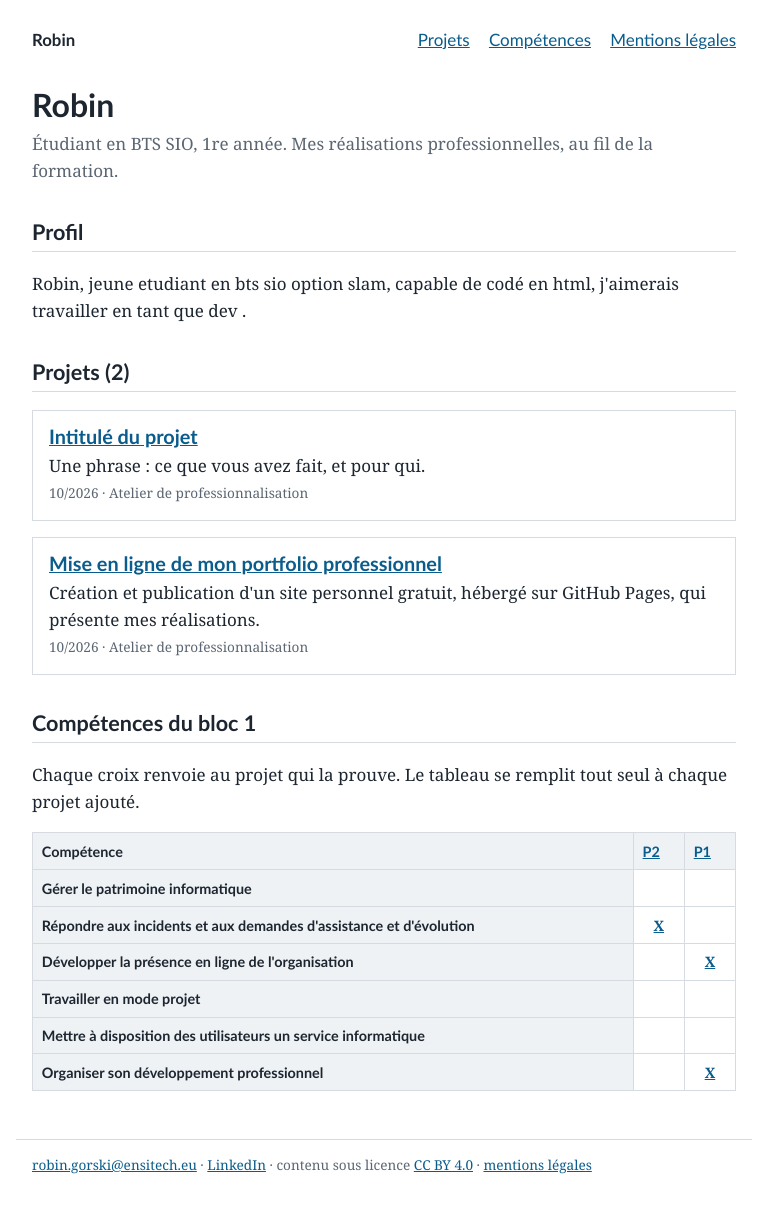
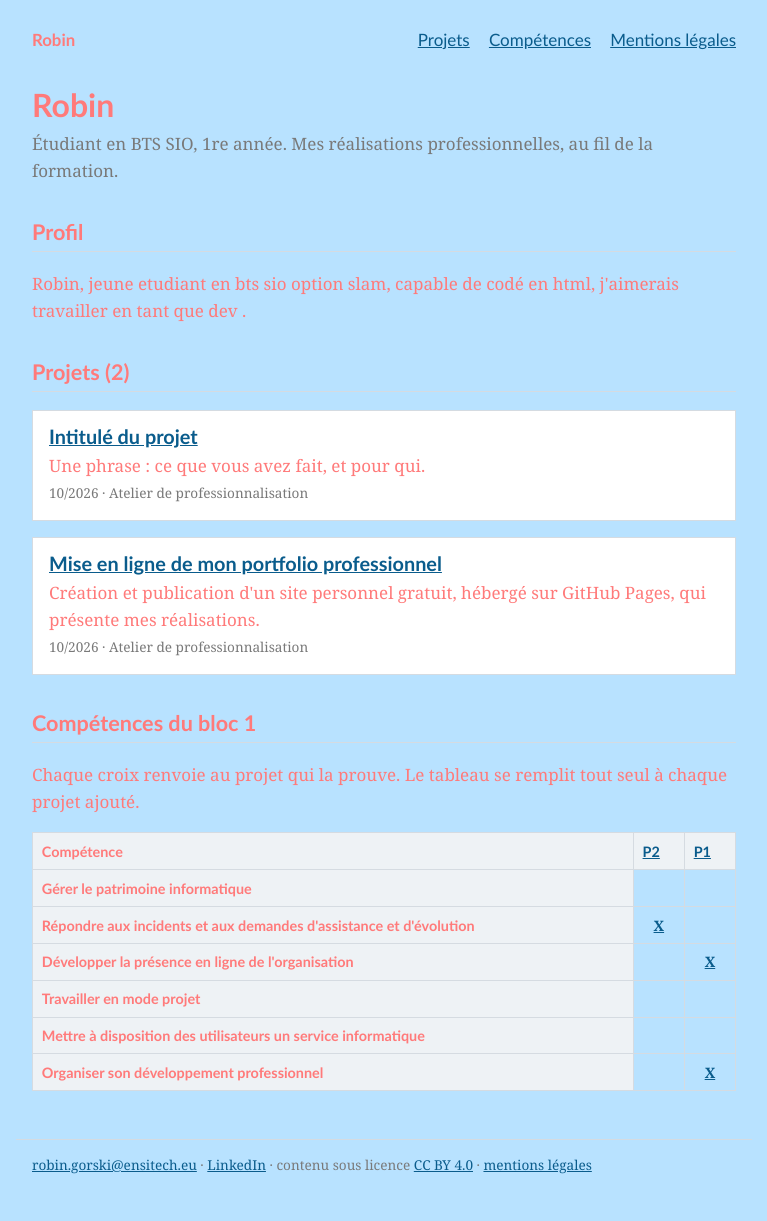
Before and after one commit to Telfand/portfolio, a Jekyll site: the page built from index.html, in a window 1280 px wide. Shown: the whole page, without its empty margins (256-1023 px from the left). Built offline with Jekyll 4.4.1, drawn with Linux system fonts in a browser that asks for light colours.

Commit message:
Update color variables in style.css

```diff
--- a/css/style.css
+++ b/css/style.css
@@ -1,11 +1,11 @@
 /* Mise en forme du portfolio. Changez la couleur --accent pour donner
    votre teinte au site ; le reste suit. */
 :root {
-  --encre: #1d2630;
+  --encre: #FF7A7A;
   --accent: #0a5c8c;
-  --fond: ##B8E2FF;
+  --fond: #B8E2FF;
   --trait: #d5dbe1;
-  --doux: #5b6672;
+  --doux: #797979;
 }
 * { box-sizing: border-box; }
 body {
```
